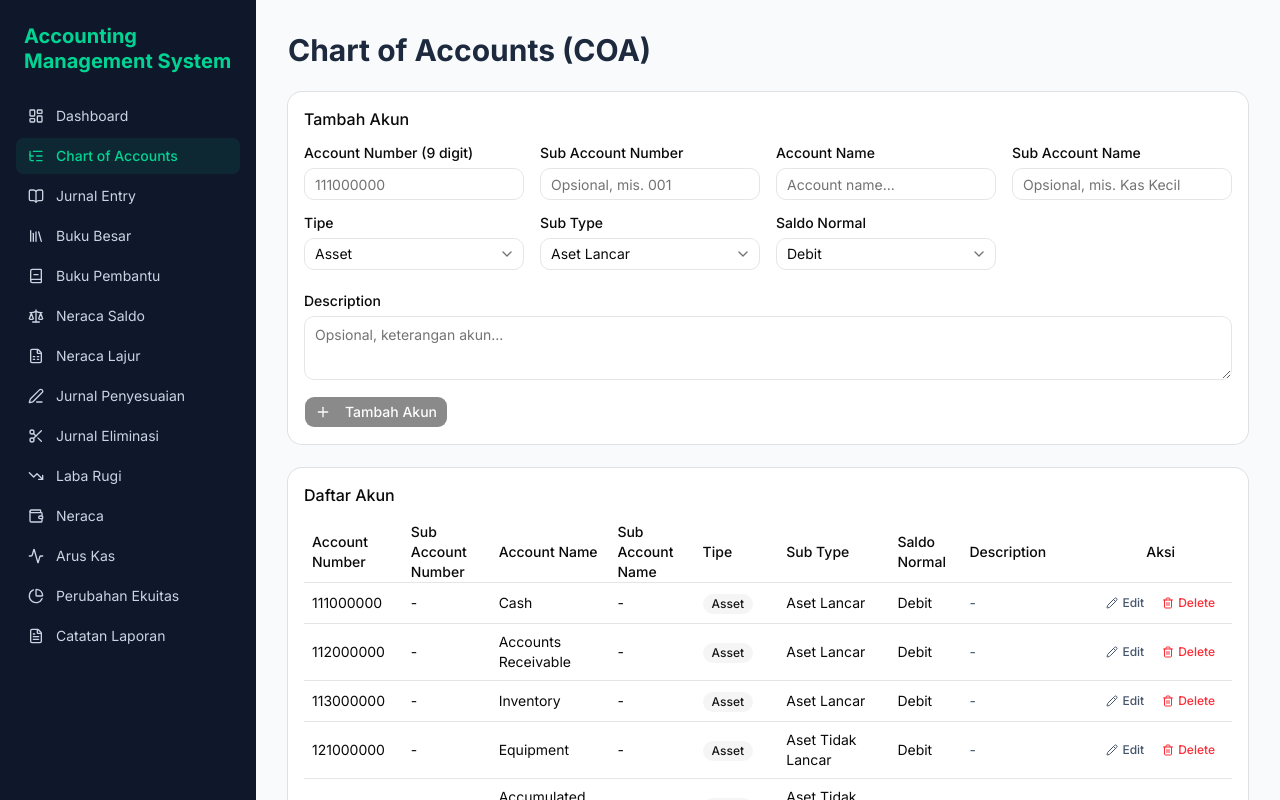
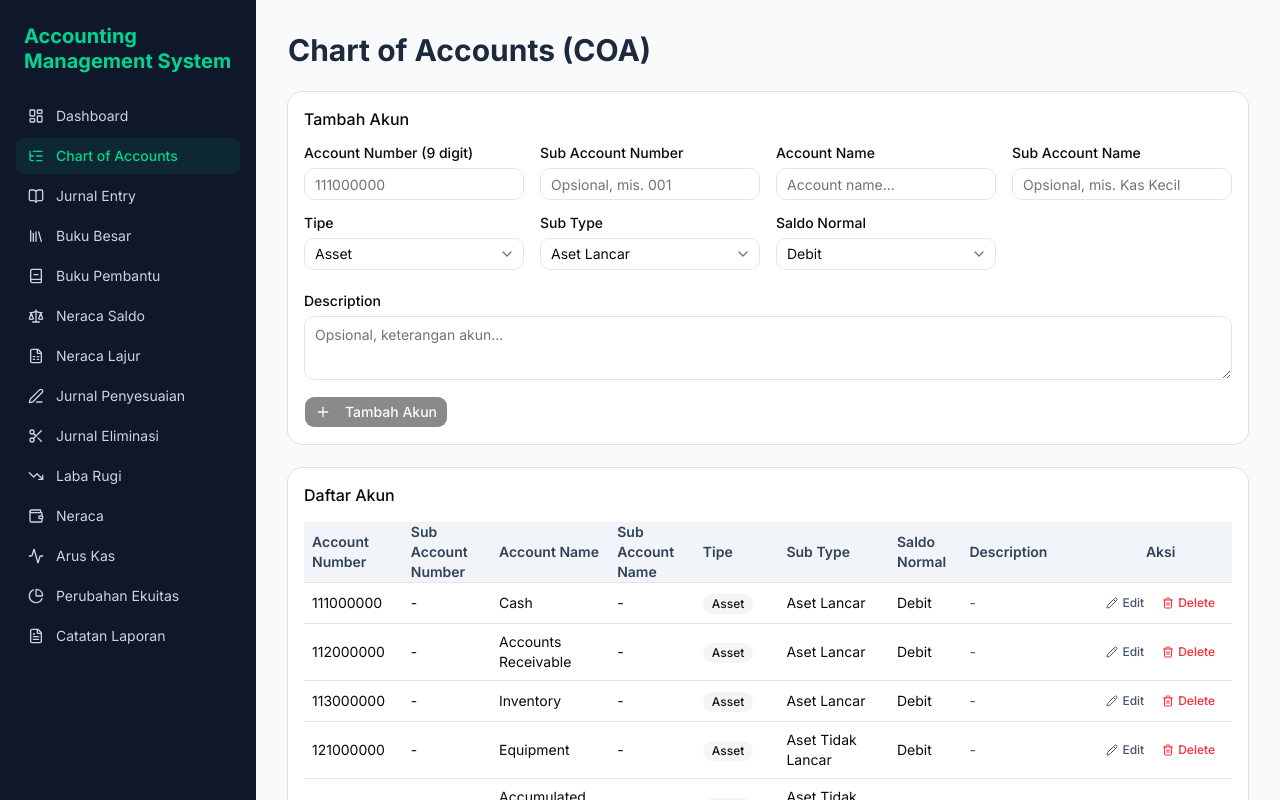
Before and after one commit to RifqiFachruradzi/laporan-keuangan-app, a Next.js app: page /coa in a window 1280 px wide. Built offline with nearby package versions, Linux system fonts and the light colour scheme.

Commit message:
style: add background color to COA table header
Co-Authored-By: Claude Opus 5.5 <noreply@anthropic.com>
Claude-Session: https://claude.ai/code/session_01PvvNFJomjeKg5XyHD4iAXC

```diff
--- a/src/app/coa/page.tsx
+++ b/src/app/coa/page.tsx
@@ -204,7 +204,7 @@ export default function CoaPage() {
         <CardContent>
           <Table>
             <TableHeader>
-              <TableRow>
+              <TableRow className="bg-slate-100 hover:bg-slate-100 [&_th]:font-semibold [&_th]:text-slate-700">
                 <TableHead className="whitespace-normal">Account Number</TableHead>
                 <TableHead className="whitespace-normal">Sub Account Number</TableHead>
                 <TableHead className="whitespace-normal">Account Name</TableHead>
```
